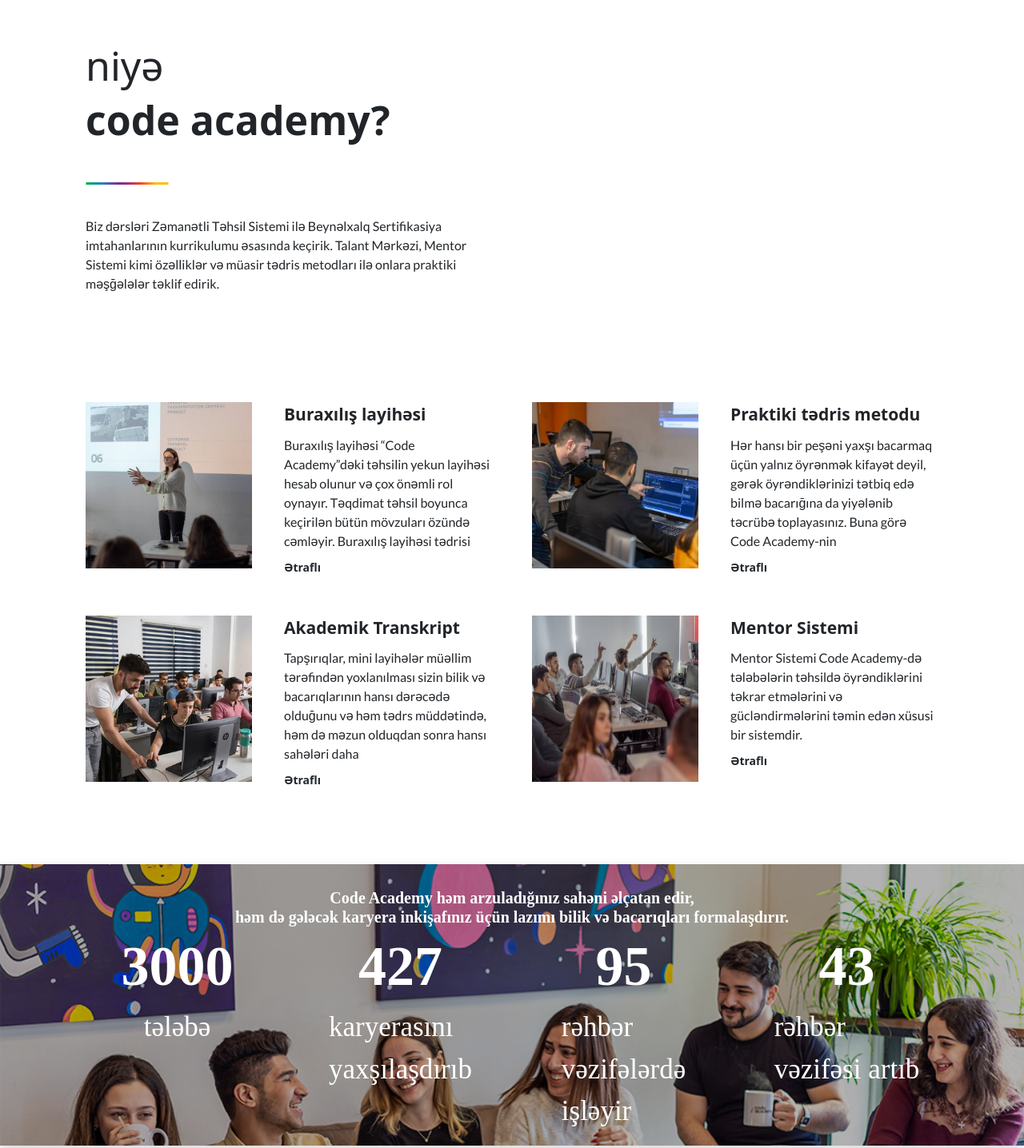
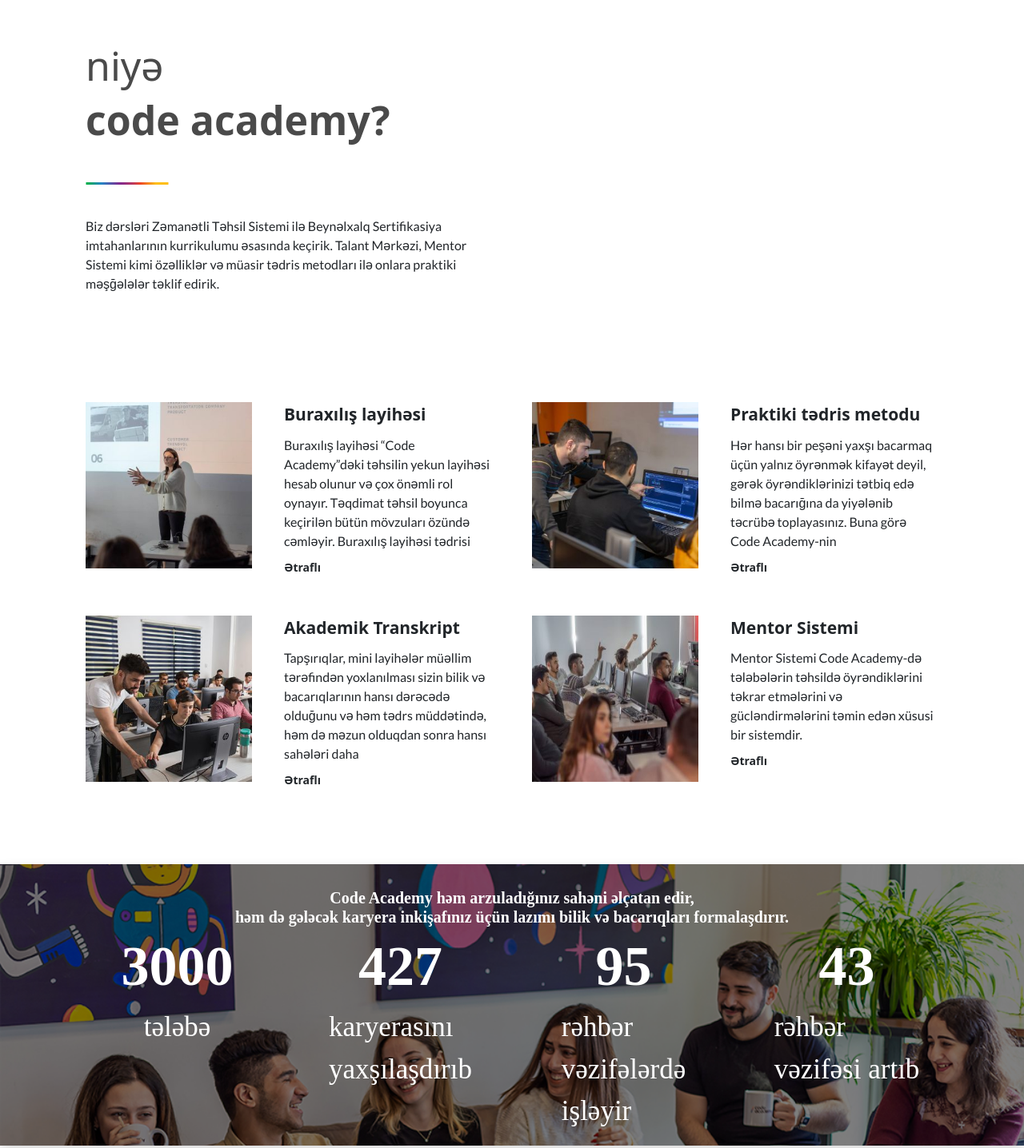
Before and after one commit to emilhajizade42/FGESE_Team, a plain HTML site: page index.html in a window 1280 px wide. Shown: the part 1060-2496 px from the top of the page at 80% size. Drawn offline with nearby package versions, Linux system fonts and the light colour scheme; a web font is replaced by a local one.

Commit message:
task done

```diff
--- a/assets/sass/pages/homePage/whyAcademy/_whyAcademy.scss
+++ b/assets/sass/pages/homePage/whyAcademy/_whyAcademy.scss
@@ -5,10 +5,12 @@
 .why_academy_header{
     font-size: 50px ;
     font-weight: normal;
+    color: #4a4a4a;
 }
 .why_academy_bold_header{
     font-size: 50px ;
     font-weight: bold;
+    color: #4a4a4a;
 }
 .why_academy_img{
     margin: 40px  0;
--- a/assets/sass/pages/homePage/whyAcademy_paralax/_whycodeacademy_paralax.scss
+++ b/assets/sass/pages/homePage/whyAcademy_paralax/_whycodeacademy_paralax.scss
@@ -39,7 +39,7 @@
 .shadow{
     width: 100%;
     height: 100%;
-    background-color: rgba(0, 0, 0 ,0.3);
+    background-color: rgba(0, 0, 0 ,0.5);
     position: absolute;
     z-index: 1;
 }
```
Also changed, not shown: assets/css/main.css, 1 other file.
